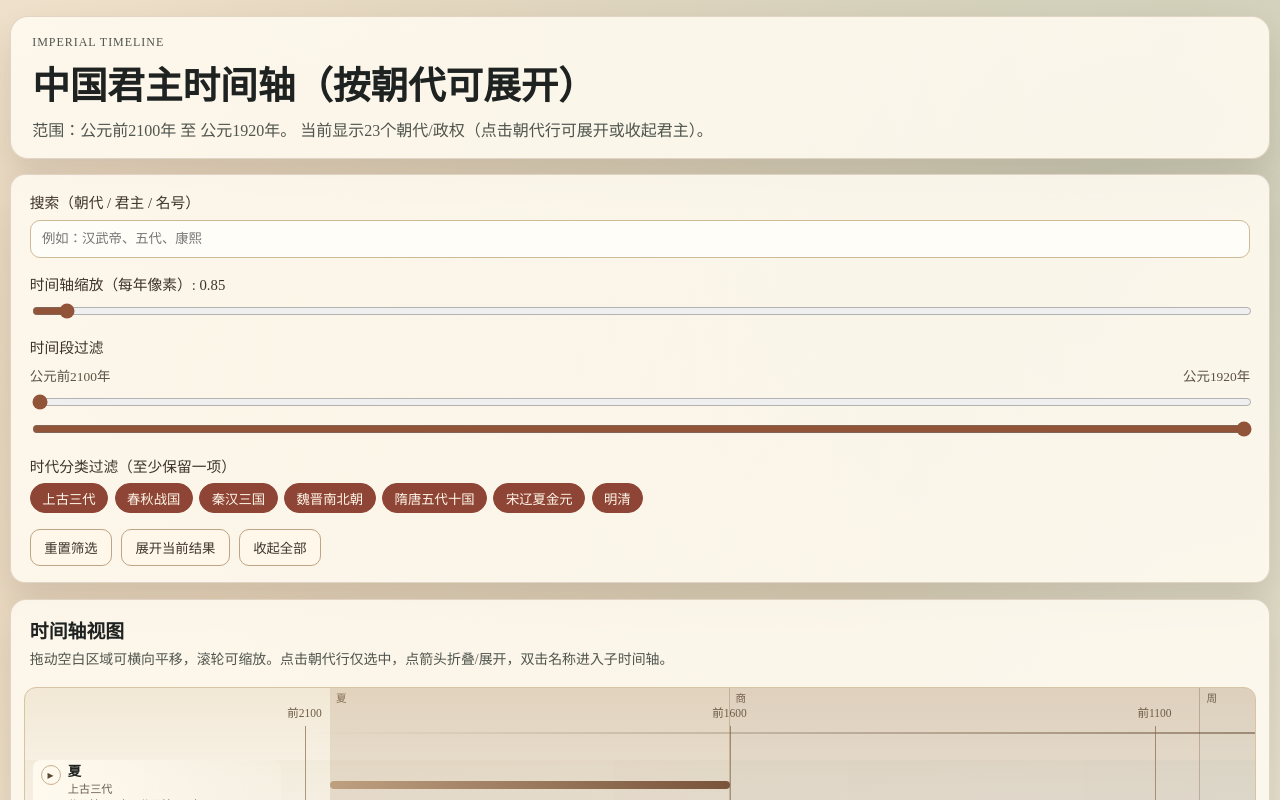
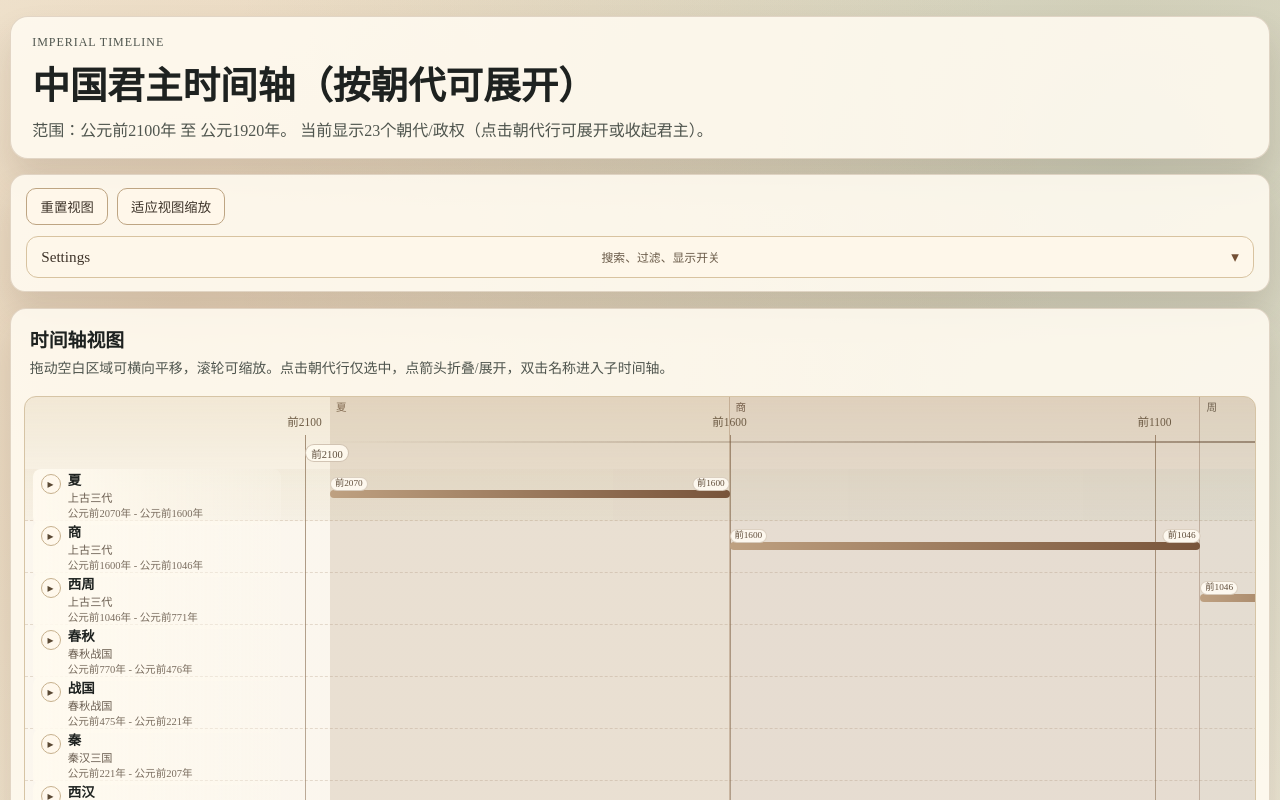
Before and after one commit to TXC-ALON/TimeLine, a React (Vite) app: page / in a window 1280 px wide. Shown: the top 800 px of the page. Built offline with nearby package versions, Linux system fonts and the light colour scheme; a web font is replaced by a local one.

Commit message:
feat: consolidate settings menu and timeline display controls

```diff
--- a/src/App.jsx
+++ b/src/App.jsx
@@ -61,6 +61,26 @@ const categoryPalette = {
   明清: '#8f5b2f'
 }
 
+const DEFAULT_DISPLAY_SETTINGS = {
+  showAxisEdgeYears: true,
+  showTrackEdgeYears: true,
+  showRulerListLifeYears: true,
+  showReignYears: true,
+  showTicks: true,
+  showPeriodBands: true,
+  showTooltips: true
+}
+
+const DISPLAY_SETTING_ITEMS = [
+  { key: 'showAxisEdgeYears', label: '显示时间轴首尾年份' },
+  { key: 'showTrackEdgeYears', label: '显示每行首尾年份' },
+  { key: 'showRulerListLifeYears', label: '左侧显示君主生卒' },
+  { key: 'showReignYears', label: '显示在位年数标记' },
+  { key: 'showTicks', label: '显示刻度线与年份' },
+  { key: 'showPeriodBands', label: '显示分期背景色带' },
+  { key: 'showTooltips', label: '显示悬浮详情提示' }
+]
+
 function clamp(value, min, max) {
   return Math.min(Math.max(value, min), max)
 }
@@ -74,6 +94,19 @@ function formatYear(year) {
     return '未知'
   }
   return year < 0 ? `公元前${Math.abs(year)}年` : `公元${year}年`
+}
+
+function formatAxisYear(year) {
+  if (typeof year !== 'number') {
+    return '未知'
+  }
+  return year < 0 ? `前${Math.abs(year)}` : `${year}`
+}
+
+function formatCompactLifeYears(birthYear, deathYear, fallbackStart, fallbackEnd) {
+  const start = typeof birthYear === 'number' ? birthYear : fallbackStart
+  const end = typeof deathYear === 'number' ? deathYear : fallbackEnd
+  return `${formatAxisYear(start)} - ${formatAxisYear(end)}`
 }
 
 function formatPeriod(start, end) {
@@ -331,6 +364,7 @@ function App() {
   const [tooltip, setTooltip] = useState(null)
   const [subTimelineId, setSubTimelineId] = useState(null)
   const [highlightedRulerKey, setHighlightedRulerKey] = useState(null)
+  const [displaySettings, setDisplaySettings] = useState(DEFAULT_DISPLAY_SETTINGS)
 
   const normalizedSearch = searchText.trim().toLowerCase()
   const [windowStart, windowEnd] = yearWindow
@@ -454,11 +488,12 @@ function App() {
   const timelineWidth = LABEL_WIDTH + totalYears * zoom + 64
   const yearTicks = useMemo(() => getYearTicks(axisMinYear, axisMaxYear), [axisMaxYear, axisMinYear])
   const periodBands = useMemo(() => {
-    if (isSubTimeline) {
+    if (isSubTimeline || !displaySettings.showPeriodBands) {
       return []
     }
     return PERIOD_BANDS.filter((item) => overlap(item.startYear, item.endYear, TIMELINE_MIN_YEAR, TIMELINE_MAX_YEAR))
-  }, [isSubTimeline])
+  }, [displaySettings.showPeriodBands, isSubTimeline])
+  const axisEndX = LABEL_WIDTH + totalYears * zoom
 
   const getXByYear = (year) => {
     const clampedYear = clamp(year, axisMinYear, axisMaxYear)
@@ -535,6 +570,9 @@ function App() {
   }
 
   const showTooltip = (event, title, lines) => {
+    if (!displaySettings.showTooltips) {
+      return
+    }
     setTooltip({
       title,
       lines,
@@ -544,6 +582,9 @@ function App() {
   }
 
   const moveTooltip = (event) => {
+    if (!displaySettings.showTooltips) {
+      return
+    }
     setTooltip((current) =>
       current
         ? {
@@ -558,6 +599,12 @@ function App() {
   const hideTooltip = () => {
     setTooltip(null)
   }
+
+  useEffect(() => {
+    if (!displaySettings.showTooltips) {
+      setTooltip(null)
+    }
+  }, [displaySettings.showTooltips])
 
   const handleWindowStartChange = (value) => {
     const nextStart = Number(value)
@@ -592,6 +639,13 @@ function App() {
     setSelectedKey(`dynasty:${dynastyId}`)
   }
 
+  const toggleDisplaySetting = (settingKey) => {
+    setDisplaySettings((current) => ({
+      ...current,
+      [settingKey]: !current[settingKey]
+    }))
+  }
+
   const expandAllFiltered = () => {
     setExpandedDynasties(new Set(displayDynasties.map((item) => item.id)))
   }
@@ -607,6 +661,32 @@ function App() {
     setSubTimelineId(null)
     setZoom(DEFAULT_SCALE)
     setHighlightedRulerKey(null)
+  }
+
+  const resetView = () => {
+    if (timelineViewportRef.current && Math.abs(zoom - DEFAULT_SCALE) < 0.0001) {
+      timelineViewportRef.current.scrollLeft = 0
+      return
+    }
+    pendingScrollLeftRef.current = 0
+    setZoom(DEFAULT_SCALE)
+  }
+
+  const fitViewToCurrentRange = () => {
+    if (!timelineViewportRef.current) {
+      return
+    }
+    const viewport = timelineViewportRef.current
+    const spanYears = Math.max(1, axisMaxYear - axisMinYear)
+    const usableWidth = Math.max(220, viewport.clientWidth - LABEL_WIDTH - 48)
+    const fitZoom = clamp(Number((usableWidth / spanYears).toFixed(4)), MIN_SCALE, MAX_SCALE)
+
+    if (Math.abs(fitZoom - zoom) < 0.0001) {
+      viewport.scrollLeft = 0
+      return
+    }
+    pendingScrollLeftRef.current = 0
+    setZoom(fitZoom)
   }
 
   const handlePointerDown = (event) => {
@@ -689,6 +769,21 @@ function App() {
       </header>
 
       <section className="control-panel">
+        <div className="quick-actions">
+          <button className="secondary-btn quick-btn" type="button" onClick={resetView}>
+            重置视图
+          </button>
+          <button className="secondary-btn quick-btn" type="button" onClick={fitViewToCurrentRange}>
+            适应视图缩放
+          </button>
+        </div>
+
+        <details className="settings-menu">
+          <summary className="settings-summary">
+            <span>Settings</span>
+            <span className="settings-hint">搜索、过滤、显示开关</span>
+          </summary>
+          <div className="settings-body">
             <div className="control-block">
               <label htmlFor="search-input">搜索（朝代 / 君主 / 名号）</label>
               <input
@@ -756,6 +851,22 @@ function App() {
               </div>
             </div>
 
+            <div className="control-block">
+              <label>显示设置</label>
+              <div className="settings-grid">
+                {DISPLAY_SETTING_ITEMS.map((item) => (
+                  <label key={item.key} className="setting-item">
+                    <input
+                      type="checkbox"
+                      checked={displaySettings[item.key]}
+                      onChange={() => toggleDisplaySetting(item.key)}
+                    />
+                    <span>{item.label}</span>
+                  </label>
+                ))}
+              </div>
+            </div>
+
             <div className="button-row">
               <button className="secondary-btn" type="button" onClick={resetFilters}>
                 重置筛选
@@ -772,6 +883,8 @@ function App() {
                 收起全部
               </button>
             </div>
+          </div>
+        </details>
       </section>
 
       <section className="layout-grid">
@@ -813,17 +926,30 @@ function App() {
 
               <div className="axis-line" style={{ left: `${LABEL_WIDTH}px` }} />
 
-              {yearTicks.map((year) => {
+              {displaySettings.showAxisEdgeYears ? (
+                <>
+                  <div className="axis-end-label start" style={{ left: `${LABEL_WIDTH}px` }}>
+                    {formatAxisYear(axisMinYear)}
+                  </div>
+                  <div className="axis-end-label end" style={{ left: `${axisEndX}px` }}>
+                    {formatAxisYear(axisMaxYear)}
+                  </div>
+                </>
+              ) : null}
+
+              {displaySettings.showTicks
+                ? yearTicks.map((year) => {
                     const x = getXByYear(year)
                     return (
                       <div key={year} className="tick">
                         <div className="tick-line" style={{ left: `${x}px` }} />
                         <div className="tick-label" style={{ left: `${x}px` }}>
-                      {year < 0 ? `前${Math.abs(year)}` : year}
+                          {formatAxisYear(year)}
                         </div>
                       </div>
                     )
-              })}
+                  })
+                : null}
 
               {timelineRows.rows.map((row) => {
                 const selected = row.key === effectiveSelectedKey
@@ -916,6 +1042,16 @@ function App() {
                           openWiki(dynasty.name)
                         }}
                       />
+                      {displaySettings.showTrackEdgeYears ? (
+                        <>
+                          <div className="track-edge-label start dynasty" style={{ left: `${startX}px` }}>
+                            {formatAxisYear(dynasty.startYear)}
+                          </div>
+                          <div className="track-edge-label end dynasty" style={{ left: `${endX}px` }}>
+                            {formatAxisYear(dynasty.endYear)}
+                          </div>
+                        </>
+                      ) : null}
                     </div>
                   )
                 }
@@ -930,6 +1066,7 @@ function App() {
                 const reignStartX = hasReign ? getXByYear(ruler.reignStart) : 0
                 const reignEndX = hasReign ? getXByYear(ruler.reignEnd) : 0
                 const reignWidth = hasReign ? Math.max(8, reignEndX - reignStartX) : 0
+                const reignYears = hasReign ? calcSpanYears(ruler.reignStart, ruler.reignEnd, true) : null
                 const highlighted = row.key === highlightedRulerKey
 
                 return (
@@ -964,7 +1101,12 @@ function App() {
                       title="双击缩放并高亮该人物时间段"
                     >
                       <strong>{ruler.name}</strong>
-                      <span>{ruler.title}</span>
+                      <span className="ruler-meta-line">
+                        {ruler.title}
+                        {displaySettings.showRulerListLifeYears
+                          ? ` · ${formatCompactLifeYears(ruler.birthYear, ruler.deathYear, range.start, range.end)}`
+                          : ''}
+                      </span>
                     </div>
 
                     {hasLife ? (
@@ -1028,6 +1170,28 @@ function App() {
                           openWiki(ruler.name)
                         }}
                       />
+                    ) : null}
+
+                    {hasReign && displaySettings.showReignYears && reignYears !== null ? (
+                      <div
+                        className="reign-years-label"
+                        style={{
+                          left: `${clamp(reignStartX + reignWidth + 6, LABEL_WIDTH + 8, timelineWidth - 42)}px`
+                        }}
+                      >
+                        {reignYears}年
+                      </div>
+                    ) : null}
+
+                    {displaySettings.showTrackEdgeYears ? (
+                      <>
+                        <div className="track-edge-label start ruler" style={{ left: `${startX}px` }}>
+                          {formatAxisYear(range.start)}
+                        </div>
+                        <div className="track-edge-label end ruler" style={{ left: `${endX}px` }}>
+                          {formatAxisYear(range.end)}
+                        </div>
+                      </>
                     ) : null}
                   </div>
                 )
--- a/src/index.css
+++ b/src/index.css
@@ -61,11 +61,67 @@ body {
 
 .control-panel {
   margin-top: 0.95rem;
-  padding: 1rem 1.15rem;
+  padding: 0.78rem 0.92rem;
   border-radius: 15px;
   background: var(--card);
   border: 1px solid var(--card-border);
   box-shadow: var(--shadow);
+  display: grid;
+  gap: 0.68rem;
+}
+
+.quick-actions {
+  display: flex;
+  flex-wrap: wrap;
+  gap: 0.52rem;
+}
+
+.quick-btn {
+  background: #f6ead8;
+  border-color: #b89364;
+}
+
+.settings-menu {
+  border: 1px solid #d8c3a0;
+  border-radius: 12px;
+  background: rgba(255, 248, 235, 0.82);
+  overflow: hidden;
+}
+
+.settings-summary {
+  list-style: none;
+  display: flex;
+  align-items: center;
+  justify-content: space-between;
+  gap: 0.7rem;
+  padding: 0.7rem 0.88rem;
+  cursor: pointer;
+  font-size: 0.95rem;
+  color: #3f342a;
+}
+
+.settings-summary::-webkit-details-marker {
+  display: none;
+}
+
+.settings-summary::after {
+  content: '▾';
+  color: #734f34;
+  transition: transform 0.16s ease;
+}
+
+.settings-menu[open] .settings-summary::after {
+  transform: rotate(180deg);
+}
+
+.settings-hint {
+  font-size: 0.74rem;
+  color: #6a5b49;
+}
+
+.settings-body {
+  border-top: 1px solid rgba(171, 137, 102, 0.26);
+  padding: 0.82rem 0.88rem 0.9rem;
   display: grid;
   gap: 0.95rem;
 }
@@ -114,6 +170,27 @@ input[type='range'] {
   display: flex;
   flex-wrap: wrap;
   gap: 0.4rem;
+}
+
+.settings-grid {
+  display: grid;
+  grid-template-columns: repeat(auto-fit, minmax(180px, 1fr));
+  gap: 0.35rem 0.72rem;
+}
+
+.setting-item {
+  display: inline-flex;
+  align-items: center;
+  gap: 0.42rem;
+  font-size: 0.84rem;
+  color: #4f4538;
+  cursor: pointer;
+}
+
+.setting-item input[type='checkbox'] {
+  width: 15px;
+  height: 15px;
+  accent-color: #8e4535;
 }
 
 .dynasty-chip {
@@ -245,6 +322,27 @@ input[type='range'] {
   color: #6d5b44;
 }
 
+.axis-end-label {
+  position: absolute;
+  top: 47px;
+  z-index: 3;
+  padding: 0.05rem 0.35rem;
+  border-radius: 999px;
+  border: 1px solid rgba(126, 99, 70, 0.35);
+  background: rgba(255, 251, 240, 0.9);
+  font-size: 0.66rem;
+  color: #5f4f3d;
+  white-space: nowrap;
+}
+
+.axis-end-label.start {
+  transform: translateX(0);
+}
+
+.axis-end-label.end {
+  transform: translateX(-100%);
+}
+
 .timeline-row {
   position: absolute;
   left: 0;
@@ -310,6 +408,9 @@ input[type='range'] {
 .name-slot.ruler {
   margin-left: 22px;
   width: 222px;
+  min-height: 34px;
+  padding-top: 4px;
+  padding-bottom: 4px;
   cursor: zoom-in;
 }
 
@@ -346,6 +447,19 @@ input[type='range'] {
 .name-slot span {
   font-size: 0.72rem;
   color: #6b5e51;
+}
+
+.name-slot.ruler strong {
+  display: block;
+}
+
+.name-slot .ruler-meta-line {
+  display: block;
+  font-size: 0.65rem;
+  color: #7a664f;
+  white-space: nowrap;
+  overflow: hidden;
+  text-overflow: ellipsis;
 }
 
 .dynasty-label .meta {
@@ -394,6 +508,57 @@ input[type='range'] {
   background: rgba(30, 34, 30, 0.72);
   cursor: pointer;
   z-index: 2;
+}
+
+.track-edge-label {
+  position: absolute;
+  z-index: 3;
+  padding: 0.02rem 0.24rem;
+  border-radius: 999px;
+  border: 1px solid rgba(126, 95, 64, 0.26);
+  background: rgba(255, 251, 242, 0.9);
+  color: #5f4c39;
+  font-size: 0.58rem;
+  line-height: 1.25;
+  white-space: nowrap;
+  pointer-events: none;
+}
+
+.track-edge-label.start {
+  transform: translateX(0);
+}
+
+.track-edge-label.end {
+  transform: translateX(-100%);
+}
+
+.track-edge-label.dynasty {
+  top: 8px;
+}
+
+.track-edge-label.ruler {
+  top: 10px;
+}
+
+.reign-years-label {
+  position: absolute;
+  top: 7px;
+  z-index: 3;
+  border-radius: 999px;
+  border: 1px solid rgba(112, 80, 52, 0.28);
+  background: rgba(255, 249, 238, 0.94);
+  color: #523f31;
+  font-size: 0.62rem;
+  line-height: 1.35;
+  padding: 0.08rem 0.32rem;
+  white-space: nowrap;
+  pointer-events: none;
+}
+
+.timeline-row.ruler-row.highlighted .reign-years-label {
+  border-color: rgba(143, 80, 35, 0.42);
+  color: #7a3419;
+  background: rgba(255, 237, 205, 0.96);
 }
 
 .detail-card {
```
Lines whose indentation alone changed are shown as unchanged.
